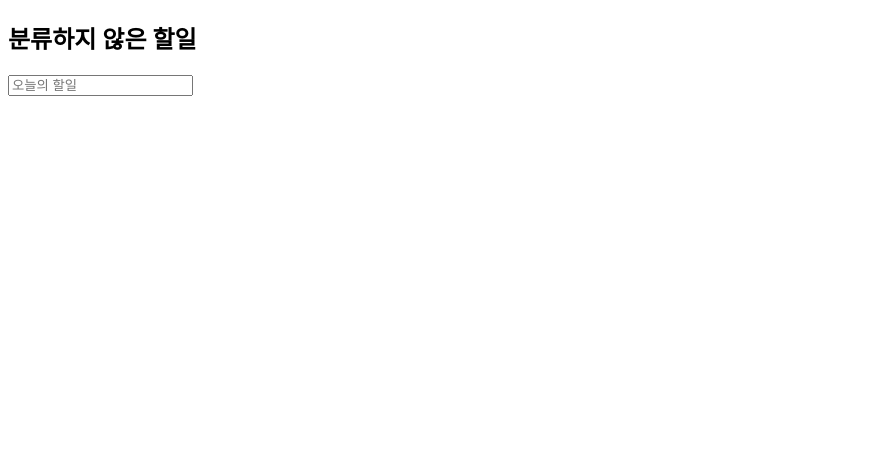
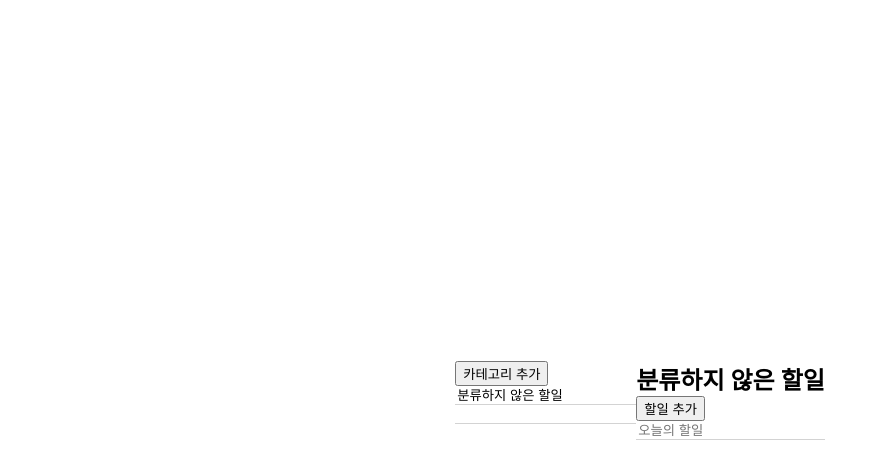
Before and after one commit to seulgiyoon/im-react-todolist, a React (Create React App) app: page / in a window 1280 px wide. Shown: the top 474 px of the page, without its empty margins (0-879 px from the left). Built offline with nearby package versions, Linux system fonts and the light colour scheme.

Commit message:
카테고리 생성 및 카테고리별 할일 목록 표시 구현

```diff
--- a/public/styles.css
+++ b/public/styles.css
@@ -0,0 +1,23 @@
+* {
+  box-sizing: border-box;
+  margin: 0
+}
+
+input {
+  border: none;
+}
+
+body {
+  height: 100vh;
+  display: flex;
+  justify-content: center;
+  align-items: center;
+}
+
+main {
+  display: flex;
+}
+
+.todoList-entry, .category-entry, #todo-default-form, #category-default-form {
+  border-bottom: 1px solid rgb(211, 211, 211);
+}
--- a/src/components/App.js
+++ b/src/components/App.js
@@ -15,7 +15,7 @@ class App extends React.Component {
     // completedTodoList: this.state.currentCategoryTodoList.filter(todo => todo.isComplete === true)
 
     this.updateTodoList = this.updateTodoList.bind(this);
-    // this.viewCurrentCategoryTodoList = this.viewCurrentCategoryTodoList.bind(this);
+    this.viewCurrentCategoryTodoList = this.viewCurrentCategoryTodoList.bind(this);
   }
 
   id = 0
@@ -34,19 +34,21 @@ class App extends React.Component {
       currentCategoryTodoList: currentCategoryTodoList.concat(newTodo)
     });
     this.id = this.id + 1;
+    console.log(this.state.currentCategoryTodoList);
   }
 
-  // viewCurrentCategoryTodoList(category) {
-  //   this.setState({
-  //     currentCategoryTodoList: this.state.todoList
-  //       .filter(todo => todo.category === category)
-  //   });
-  // }
+  viewCurrentCategoryTodoList(category) {
+    this.setState({
+      currentCategory: category,
+      currentCategoryTodoList: this.state.todoList
+        .filter(todo => todo.category === category)
+    });
+  }
 
   render() {
     return (
       <main>
-        <Nav />
+        <Nav viewCurrentCategoryTodoList={this.viewCurrentCategoryTodoList}/>
         <TodoList
           currentCategory={this.state.currentCategory}
           updateTodoList={this.updateTodoList}
--- a/src/components/Category.js
+++ b/src/components/Category.js
@@ -4,21 +4,73 @@ import CategoryEntry from './CategoryEntry';
 class Category extends React.Component {
   constructor(props) {
     super(props);
+
     this.state = {
-      categoryNames: [],
+      text: '',
+      categories: ['분류하지 않은 할일'],
     };
+
+    this.handleChange = this.handleChange.bind(this);
+    this.updateCategory = this.updateCategory.bind(this);
+    this.handleEnterEvent = this.handleEnterEvent.bind(this);
+    this.handleBlurEvent = this.handleBlurEvent.bind(this);
+  }
+
+  handleChange(e) {
+    this.setState({ text: e.target.value });
+  }
+
+  updateCategory(text) {
+    this.setState({
+      categories: this.state.categories.concat(text)
+    });
+  }
+
+  handleEnterEvent(e) {
+    if (e.key === 'Enter' && this.state.text) {
+      this.updateCategory(this.state.text);
+      this.props.viewCurrentCategoryTodoList(this.state.text);
+      this.setState( { text: '' });
+    }
+  }
+
+  handleBlurEvent(e) {
+    if (this.state.text) {
+      this.updateCategory(this.state.text);
+      this.props.viewCurrentCategoryTodoList(this.state.text);
+      this.setState( { text: '' });
+    }
   }
 
   render() {
     return (
       <div>
-        <CategoryEntry />
+        <button>카테고리 추가</button>
+        {this.state.categories.map(category =>
+          <CategoryEntry
+            key={category}
+            category={category}
+            viewCurrentCategoryTodoList={this.props.viewCurrentCategoryTodoList}
+          />
+        )}
+        <div id="category-default-form">
+          <label></label>
+          <input
+            type="text"
+            id="category-default-input"
+            value={this.state.text}
+            onChange={this.handleChange}
+            onKeyPress={this.handleEnterEvent}
+            onBlur={this.handleBlurEvent}
+          />
       </div>
+    </div>
     )
   }
 
 }
 
+// 카테고리 만들기 버튼 만들기 -> 누르면 인풋에 커서 위치하도록... 이거 어떻게 하는거임..? 쿼리셀렉터로 특정 인풋 지정을 못하는데..?
 // categoryEntry에서 생성되면 여기에서 state로 목록을 관리, 그 목록 안의
 // categoryNames를 다시 categoryEntry로 뿌림... 이 아니고... 이것도 인풋 있어야겠는데.
 // 아니면 추가버튼. TodoList랑 상황이 같음.
--- a/src/components/CategoryEntry.js
+++ b/src/components/CategoryEntry.js
@@ -4,17 +4,49 @@ class CategoryEntry extends React.Component {
   constructor(props) {
     super(props);
     this.state = {
-      category: ''
+      category: '',
+      isEditable: true
     }
+
+    this.handleChange = this.handleChange.bind(this);
+    this.handleDoubleClick = this.handleDoubleClick.bind(this);
+    this.handleClick = this.handleClick.bind(this);
+  }
+
+  handleChange(e) {
+    console.log(e.target.value);
+  }
+
+  handleDoubleClick(e) {
+    this.setState = ({
+      isEditable: false
+    })
+  }
+
+  handleClick(e) {
+    this.props.viewCurrentCategoryTodoList(e.target.value);
+    console.log(e.target)
   }
 
   render() {
     return (
-      <div></div>
+      <div className="category-entry">
+        <label></label>
+        <input
+          type="text"
+          value={this.props.category}
+          onChange={this.handleChange}
+          onDoubleClick={this.handleDoubleClick}
+          onClick={this.handleClick}
+        />
+    </div>
     )
   }
 }
 
+// disabled={this.state.isEditable} 이걸 걸면 클릭이 안되는것..? 헉............... 그럼 뭘로 이벤트를 걸어??
+
+// value를.. 위에서 가져와서 인식해야하나?? onchange시 위의 state를 변경해서 여기에 반영되도록?
 // 이름 클릭 시 카테고리명을 app에서 받은 함수에 넘겨서 currentCategoryTodoList 업데이트
 // 이름 더블클릭 시 수정 가능해야함
 // 수정 후 엔터치면 정정되도록
--- a/src/components/Nav.js
+++ b/src/components/Nav.js
@@ -2,11 +2,11 @@ import React from 'react';
 import Category from './Category';
 // import Search from '';
 
-const Nav = () => {
+const Nav = (props) => {
   return (
-    <div>
-      <Category />
-    </div>
+    <nav>
+      <Category viewCurrentCategoryTodoList={props.viewCurrentCategoryTodoList}/>
+    </nav>
   );
 }
 
--- a/src/components/TodoList.js
+++ b/src/components/TodoList.js
@@ -36,8 +36,9 @@ class TodoList extends React.Component {
   render() {
     return (
       <section>
-        <div id="category-title">
+        <div id="category-nav">
           <h2>{this.props.currentCategory}</h2>
+          <button>할일 추가</button>
         </div>
         {/* <CompleteTodoList /> */}
         {this.props.currentCategoryTodoList.map(todo =>
@@ -46,7 +47,7 @@ class TodoList extends React.Component {
             todo={todo}
           />
         )}
-        <div className="default-input">
+        <div id="todo-default-form">
           <label></label>
           <input
             type="text"
@@ -62,6 +63,7 @@ class TodoList extends React.Component {
   }
 }
 
+// 할일 만들기 버튼 만들기 -> 누르면 인풋에 커서 위치하도록
 // label이든 뭔가 클릭할 수 있는 아이콘이든이, input에 커서가 갔을 때 display 되도록 해야 함. 그 전에는 hidden
 
 export default TodoList;
--- a/src/components/TodoListEntry.js
+++ b/src/components/TodoListEntry.js
@@ -14,7 +14,7 @@ class TodoListEntry extends React.Component {
 
   render() {
     return (
-      <div className="todoList-input">
+      <div className="todoList-entry">
         <label></label>
         <input
           type="text"
@@ -29,5 +29,6 @@ class TodoListEntry extends React.Component {
 // label에 온클릭 이벤트로, 완료유무에 따라서 나눠야 한다.
 // 더블클릭 전에는 수정 못하다가 더블클릭 시 내용 수정 가능하게.. onDoubleClick?
 // 수정 후 엔터 시 수정된 내용 전송
+// 인풋창 크기를 글자가 보이는 거에 따아아악 맞춰야 하지 않나?? 그 외의 부분 클릭했을 때 다른 반응이 나오도록
 
 export default TodoListEntry;
```
Also changed, not shown: 1 other file (tests, documents, lock files or other folders).
